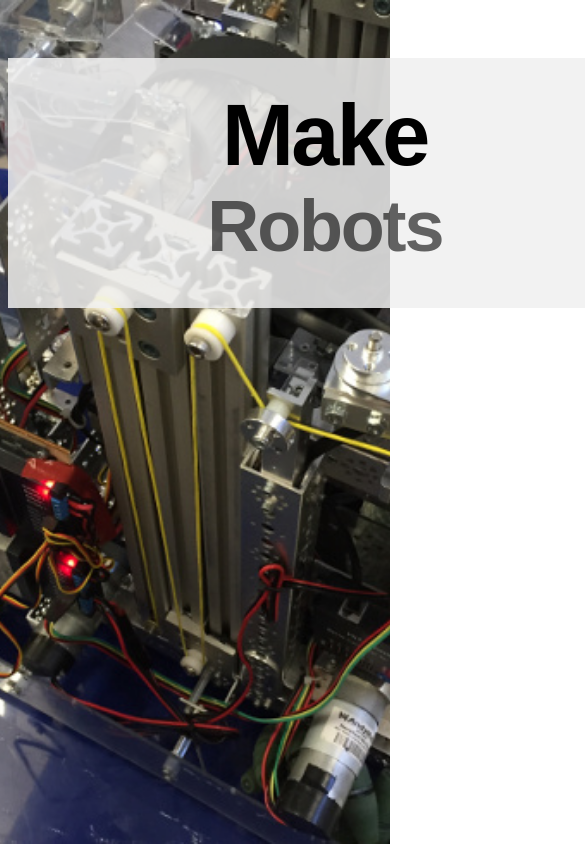
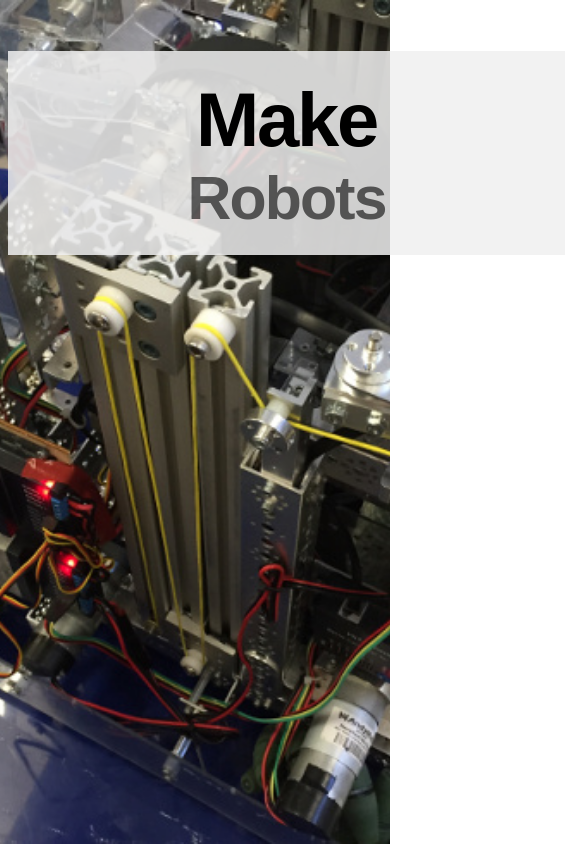
Before and after one commit to cchan/makerspace, a plain HTML site: page index.html in a window 390 px wide. Shown: the top 844 px of the page, 585 px wide, since content can reach past the window. Drawn offline with nearby package versions, Linux system fonts and the light colour scheme.

Commit message:
'temporary' fix for mobile

```diff
--- a/index.html
+++ b/index.html
@@ -30,6 +30,8 @@
 	.slideshow-text-wrapper{
 		position: relative;
 		overflow: hidden;
+		color: rgba(0,0,0,0.6);
+		font-size: 0.8em;
 	}
 	.header-wrapper{
 		margin-top: 2em;
@@ -39,7 +41,7 @@
 		background-color: rgba(240,240,240,0.85);
 		margin-left: auto;
 		margin-right: auto;
-		font-size: 1.8em;
+		font-size: 3vmax;
 		width: 22em;
 		padding: 1em 0;
 		overflow:hidden;
@@ -54,10 +56,6 @@
 	h1 a{
 		color: black;
 		text-decoration:none;
-	}
-	.slideshow-text{
-		color: rgba(0,0,0,0.6);
-		font-size: 2.5em;
 	}
 	.slideshow-image{background-color:white;}
 	.slideshow-text.prev,.slideshow-image.prev{opacity:0;top:0;left:-50px;right:0px;bottom:0;}
```
